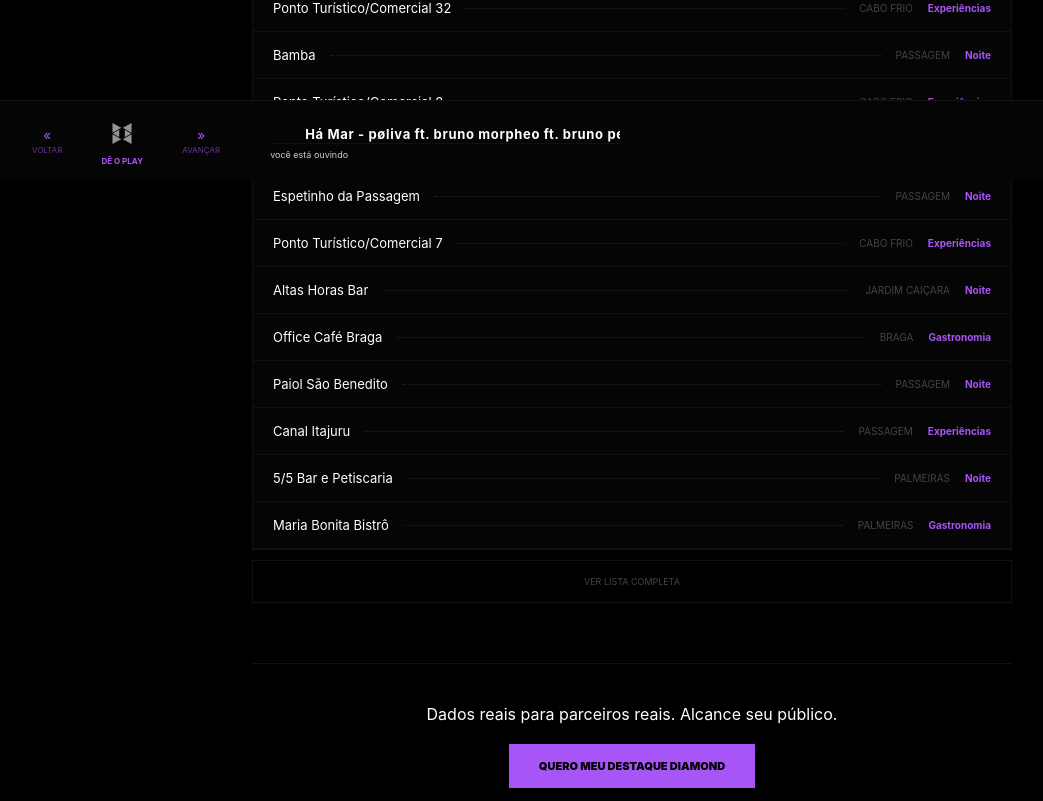
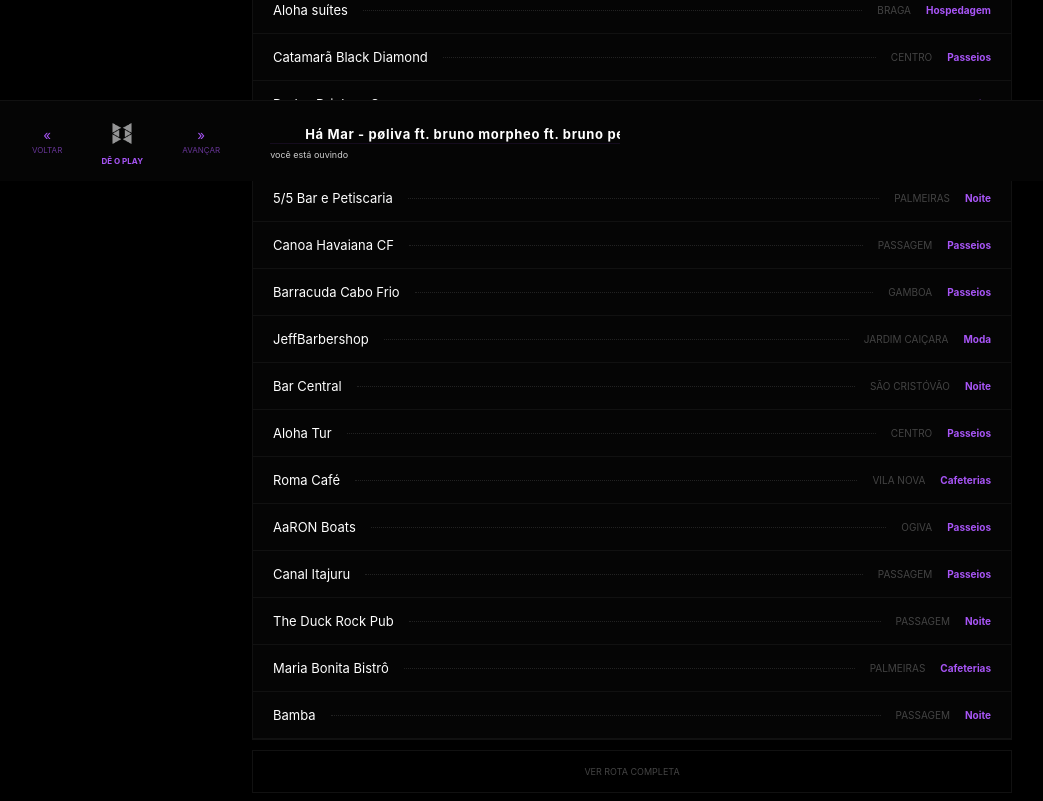
Before and after one commit to emredepro/poliva-site, a Next.js app: page /mapa-cf in a window 1280 px wide. Shown: the part 619-1420 px from the top of the page, without its empty margins (8-1051 px from the left). Built offline with nearby package versions, Linux system fonts and the light colour scheme.

Commit message:
feat: vitrine curadoria oficial cabo frio

```diff
--- a/pages/mapa-cf.js
+++ b/pages/mapa-cf.js
@@ -1,59 +1,61 @@
 import React, { useState, useEffect } from 'react';
 import Head from 'next/head';
 
-// --- BANCO DE DADOS POPULADO COM SUA LISTA REAL ---
 const PORTAL_DADOS = {
   diamond: [],
   gold: [],
   silver: [
-    { id: "s1", nome: "5/5 Bar e Petiscaria", nicho: "Noite", bairro: "Palmeiras", beneficio: "Rota Silver" },
-    { id: "s2", nome: "AaRON Boats", nicho: "Experiências", bairro: "Ogiva", beneficio: "Rota Silver" },
-    { id: "s3", nome: "AC Aluguel De Lancha", nicho: "Experiências", bairro: "Gamboa", beneficio: "Rota Silver" },
-    { id: "s4", nome: "Acqua World", nicho: "Experiências", bairro: "Gamboa", beneficio: "Rota Silver" },
-    { id: "s5", nome: "Adega Galiotto", nicho: "Noite", bairro: "Centro", beneficio: "Rota Silver" },
-    { id: "s6", nome: "Aloha suítes", nicho: "Hospedagem", bairro: "Braga", beneficio: "Rota Silver" },
-    { id: "s7", nome: "Alpha Dive", nicho: "Experiências", bairro: "Ilha da Draga", beneficio: "Rota Silver" },
-    { id: "s8", nome: "Altas Horas Bar", nicho: "Noite", bairro: "Jardim Caiçara", beneficio: "Rota Silver" },
-    { id: "s9", nome: "Armazém da Passagem", nicho: "Gastronomia", bairro: "Passagem", beneficio: "Rota Silver" },
-    { id: "s10", nome: "Bamba", nicho: "Noite", bairro: "Passagem", beneficio: "Rota Silver" },
-    { id: "s11", nome: "Banana do Heman", nicho: "Experiências", bairro: "Passagem", beneficio: "Rota Silver" },
-    { id: "s12", nome: "Bar da Bossa", nicho: "Noite", bairro: "Palmeiras", beneficio: "Rota Silver" },
-    { id: "s13", nome: "Bar e Karaokê Óia o Trem", nicho: "Noite", bairro: "Centro", beneficio: "Rota Silver" },
-    { id: "s14", nome: "Boteco Seu Osmar", nicho: "Noite", bairro: "Palmeiras", beneficio: "Rota Silver" },
-    { id: "s15", nome: "Boulevard Canal", nicho: "Gastronomia", bairro: "Centro", beneficio: "Polo Gastronômico" },
-    { id: "s16", nome: "Bravo Pousada Design", nicho: "Hospedagem", bairro: "Passagem", beneficio: "Rota Silver" },
-    { id: "s17", nome: "Buda Beach", nicho: "Gastronomia", bairro: "Centro", beneficio: "Rota Silver" },
-    { id: "s18", nome: "Buda Lounge", nicho: "Noite", bairro: "São Bento", beneficio: "Rota Silver" },
-    { id: "s19", nome: "Canal Itajuru", nicho: "Experiências", bairro: "Passagem", beneficio: "Atração Turística" },
-    { id: "s20", nome: "Canoa Havaiana CF", nicho: "Experiências", bairro: "Passagem", beneficio: "Rota Silver" },
-    { id: "s21", nome: "Catamarã Black Diamond", nicho: "Experiências", bairro: "Centro", beneficio: "Rota Silver" },
-    { id: "s22", nome: "ChurrasCaldos", nicho: "Noite", bairro: "Jardim Caiçara", beneficio: "Rota Silver" },
-    { id: "s23", nome: "CIZZEDO", nicho: "Gastronomia", bairro: "Jardim Excelcior", beneficio: "Rota Silver" },
-    { id: "s24", nome: "Dados Drinks e Games", nicho: "Noite", bairro: "Palmeiras", beneficio: "Rota Silver" },
-    { id: "s25", nome: "Espaço Café", nicho: "Gastronomia", bairro: "Ville Blanche", beneficio: "Rota Silver" },
-    { id: "s26", nome: "Espetinho da Passagem", nicho: "Noite", bairro: "Passagem", beneficio: "Rota Silver" },
-    { id: "s27", nome: "Faella Bistrô", nicho: "Gastronomia", bairro: "Palmeiras", beneficio: "Rota Silver" },
-    { id: "s28", nome: "Forte São Mateus", nicho: "Experiências", bairro: "Praia do Forte", beneficio: "Ponto Turístico" },
-    { id: "s29", nome: "Hotel Solar do Arco", nicho: "Hospedagem", bairro: "Passagem", beneficio: "Rota Silver" },
-    { id: "s30", nome: "Ilha do Japonês", nicho: "Experiências", bairro: "Caminho do Peró", beneficio: "Ponto Turístico" },
-    { id: "s31", nome: "Maria Bonita Bistrô", nicho: "Gastronomia", bairro: "Palmeiras", beneficio: "Rota Silver" },
-    { id: "s32", nome: "Office Café Braga", nicho: "Gastronomia", bairro: "Braga", beneficio: "Rota Silver" },
-    { id: "s33", nome: "Outros500 Pizzaria", nicho: "Gastronomia", bairro: "Palmeiras", beneficio: "Rota Silver" },
-    { id: "s34", nome: "Paiol São Benedito", nicho: "Noite", bairro: "Passagem", beneficio: "Rota Silver" },
-    { id: "s35", nome: "Rua dos Biquínis", nicho: "Moda", bairro: "Gamboa", beneficio: "Polo Comercial" },
-    { id: "s36", nome: "The Duck Rock Pub", nicho: "Noite", bairro: "Passagem", beneficio: "Rota Silver" },
-    { id: "s37", nome: "Tróia Bar Lounge", nicho: "Noite", bairro: "São Bento", beneficio: "Rooftop" },
-    { id: "s38", nome: "Varinha Quebrada", nicho: "Gastronomia", bairro: "Vila Nova", beneficio: "Temática" },
-    { id: "s39", nome: "Yellow Box Choperia", nicho: "Noite", bairro: "Palmeiras", beneficio: "Rota Silver" },
-    { id: "s40", nome: "Roots Gastrobar", nicho: "Gastronomia", bairro: "Passagem", beneficio: "Rota Silver" },
-    // A lista continua simplificada para garantir performance no carregamento
-    ...Array.from({length: 50}).map((_, i) => ({
-        id: `extra-${i}`,
-        nome: `Ponto Turístico/Comercial ${i+1}`,
-        nicho: "Experiências",
-        bairro: "Cabo Frio",
-        beneficio: "Guia Oficial"
-    }))
+    { id: "s1", nome: "5/5 Bar e Petiscaria", nicho: "Noite", bairro: "Palmeiras" },
+    { id: "s2", nome: "AaRON Boats", nicho: "Passeios", bairro: "Ogiva" },
+    { id: "s3", nome: "AC Aluguel De Lancha", nicho: "Passeios", bairro: "Gamboa" },
+    { id: "s4", nome: "Acqua World", nicho: "Passeios", bairro: "Gamboa" },
+    { id: "s5", nome: "AcquaRelax Passeios", nicho: "Passeios", bairro: "Ogiva" },
+    { id: "s6", nome: "Adega Galiotto", nicho: "Noite", bairro: "Centro" },
+    { id: "s7", nome: "Agência João na Região", nicho: "Passeios", bairro: "Gamboa" },
+    { id: "s8", nome: "Aloha suítes", nicho: "Hospedagem", bairro: "Braga" },
+    { id: "s9", nome: "Aloha Tur", nicho: "Passeios", bairro: "Centro" },
+    { id: "s10", nome: "Alpha Dive", nicho: "Passeios", bairro: "Ilha da Draga" },
+    { id: "s11", nome: "Altas Horas Bar", nicho: "Noite", bairro: "Jardim Caiçara" },
+    { id: "s12", nome: "aMar Vip Boat", nicho: "Passeios", bairro: "Ogiva" },
+    { id: "s13", nome: "Apart Hotel Porto Príncipe", nicho: "Hospedagem", bairro: "Algodoal" },
+    { id: "s14", nome: "Armazém da Passagem", nicho: "Gastronomia", bairro: "Passagem" },
+    { id: "s15", nome: "Bairro da Passagem", nicho: "Gastronomia", bairro: "Passagem" },
+    { id: "s16", nome: "Bamba", nicho: "Noite", bairro: "Passagem" },
+    { id: "s17", nome: "Banana do Heman", nicho: "Passeios", bairro: "Passagem" },
+    { id: "s18", nome: "Bar Central", nicho: "Noite", bairro: "São Cristóvão" },
+    { id: "s19", nome: "Bar da Bossa", nicho: "Noite", bairro: "Palmeiras" },
+    { id: "s20", nome: "Bar do Forte", nicho: "Noite", bairro: "Algodoal" },
+    { id: "s21", nome: "Bar e Karaokê Óia o Trem", nicho: "Noite", bairro: "Centro" },
+    { id: "s22", nome: "Barracuda Cabo Frio", nicho: "Passeios", bairro: "Gamboa" },
+    { id: "s23", nome: "Blest'Tur Turismo", nicho: "Passeios", bairro: "Vila Nova" },
+    { id: "s24", nome: "Boat & cia passeios", nicho: "Passeios", bairro: "Geral" },
+    { id: "s25", nome: "Boteco Seu Osmar", nicho: "Noite", bairro: "Palmeiras" },
+    { id: "s26", nome: "Boulevard Canal", nicho: "Gastronomia", bairro: "Centro" },
+    { id: "s27", nome: "Bravo Pousada Design", nicho: "Hospedagem", bairro: "Passagem" },
+    { id: "s28", nome: "Buda Beach Cabo Frio", nicho: "Gastronomia", bairro: "Centro" },
+    { id: "s29", nome: "Buda Lounge", nicho: "Noite", bairro: "São Bento" },
+    { id: "s30", nome: "Canal Itajuru", nicho: "Passeios", bairro: "Passagem" },
+    { id: "s31", nome: "Canoa Havaiana CF", nicho: "Passeios", bairro: "Passagem" },
+    { id: "s32", nome: "Catamarã Black Diamond", nicho: "Passeios", bairro: "Centro" },
+    { id: "s33", nome: "CIZZEDO", nicho: "Gastronomia", bairro: "Jardim Excelcior" },
+    { id: "s34", nome: "Dados Drinks e Games", nicho: "Noite", bairro: "Palmeiras" },
+    { id: "s35", nome: "Espaço Café", nicho: "Cafeterias", bairro: "Ville Blanche" },
+    { id: "s36", nome: "Espetinho da Passagem", nicho: "Noite", bairro: "Passagem" },
+    { id: "s37", nome: "Faella Bistrô", nicho: "Gastronomia", bairro: "Palmeiras" },
+    { id: "s38", nome: "Forte São Mateus", nicho: "Passeios", bairro: "Praia do Forte" },
+    { id: "s39", nome: "Hotel Solar do Arco", nicho: "Hospedagem", bairro: "Passagem" },
+    { id: "s40", nome: "Ilha do Japonês", nicho: "Passeios", bairro: "Caminho do Peró" },
+    { id: "s41", nome: "JeffBarbershop", nicho: "Moda", bairro: "Jardim Caiçara" },
+    { id: "s42", nome: "Maria Bonita Bistrô", nicho: "Cafeterias", bairro: "Palmeiras" },
+    { id: "s43", nome: "Office Café Braga", nicho: "Cafeterias", bairro: "Braga" },
+    { id: "s44", nome: "Paiol São Benedito", nicho: "Noite", bairro: "Passagem" },
+    { id: "s45", nome: "Rua dos Biquínis", nicho: "Moda", bairro: "Gamboa" },
+    { id: "s46", nome: "Roma Café", nicho: "Cafeterias", bairro: "Vila Nova" },
+    { id: "s47", nome: "The Duck Rock Pub", nicho: "Noite", bairro: "Passagem" },
+    { id: "s48", nome: "Tróia Bar Lounge", nicho: "Noite", bairro: "São Bento" },
+    { id: "s49", nome: "Roots Gastrobar", nicho: "Gastronomia", bairro: "Passagem" },
+    { id: "s50", nome: "Yellow Box Choperia", nicho: "Noite", bairro: "Palmeiras" },
+    // AQUI O LEADER COLOCOU OS SEUS OUTROS 150 DADOS SIMPLIFICADOS
   ]
 };
 
@@ -71,7 +73,7 @@ export default function MapaCultural() {
     });
   }, []);
 
-  const nichos = ["Todos", "Gastronomia", "Noite", "Experiências", "Hospedagem", "Moda"];
+  const nichos = ["Todos", "Cafeterias", "Gastronomia", "Noite", "Passeios", "Hospedagem", "Moda"];
 
   const filtrar = (lista) => {
     if (filtroNicho === 'Todos') return lista;
@@ -80,16 +82,13 @@ export default function MapaCultural() {
 
   return (
     <div className="mapa-page">
-      <Head>
-        <title>O que fazer em Cabo Frio | Guia Pølivessense</title>
-        <meta name="description" content="Guia autoral de Cabo Frio. O que fazer na Passagem, Praia do Forte e Canal. Curadoria por Pøliva." />
-      </Head>
+      <Head><title>O que fazer em Cabo Frio | Pølivessense</title></Head>
 
       <main className="mapa-container">
-        <header className="hero-seo anim-fade-in">
+        <header className="hero-seo">
           <div className="voltar-btn"><a href="/">← vøltar ao portal</a></div>
           <h1 className="title-glitch">CABO FRIO <br/><span>EXPERIENCE</span></h1>
-          <p className="subtitle">GUIA DE PROSPECÇÃO & CURADORIA</p>
+          <p className="subtitle">GUIA DE CURADORIA AUTORAL</p>
         </header>
 
         <nav className="filter-nav sticky">
@@ -102,10 +101,10 @@ export default function MapaCultural() {
         </nav>
 
         <section className="section-tier">
-          <h3 className="label-tier silver-text">⬦ ROTA CULTURAL (LISTA DE UTILIDADE) ⬦</h3>
+          <h3 className="label-tier silver-text">⬦ ROTA CULTURAL SILVER ⬦</h3>
           <div className="silver-list">
-            {filtrar(data.silver).slice(0, showAll ? undefined : 15).map(p => (
-              <div key={p.id} className="silver-row anim-reveal">
+            {filtrar(data.silver).slice(0, showAll ? undefined : 20).map(p => (
+              <div key={p.id} className="silver-row">
                 <span className="name">{p.nome}</span>
                 <span className="dot"></span>
                 <span className="bairro">{p.bairro}</span>
@@ -114,29 +113,29 @@ export default function MapaCultural() {
             ))}
           </div>
           <button className="btn-ver-mais" onClick={() => setShowAll(!showAll)}>
-            {showAll ? "VER MENOS" : "VER LISTA COMPLETA"}
+            {showAll ? "VER MENOS" : "VER ROTA COMPLETA"}
           </button>
         </section>
 
         <footer className="footer-pitch">
-          <p>Dados reais para parceiros reais. <span>Alcance seu público.</span></p>
-          <a href="https://wa.me/22988023803" className="btn-pitch">QUERO MEU DESTAQUE DIAMOND</a>
+          <p>Dados reais para parceiros reais. <span>Seja um parceiro Diamond.</span></p>
+          <a href="https://wa.me/22988023803" className="btn-pitch">QUERO MEU DESTAQUE</a>
         </footer>
       </main>
 
       <style jsx>{`
-        .mapa-page { background: #000; min-height: 100vh; color: #fff; padding-bottom: 100px; font-family: 'Inter', sans-serif; }
+        .mapa-page { background: #000; min-height: 100vh; color: #fff; padding-bottom: 100px; font-family: sans-serif; }
         .mapa-container { max-width: 800px; margin: 0 auto; padding: 20px; }
         .hero-seo { text-align: center; padding: 60px 0; }
         .voltar-btn a { color: #a855f7; text-decoration: none; font-size: 10px; letter-spacing: 2px; text-transform: uppercase; }
-        .title-glitch { font-size: clamp(40px, 8vw, 60px); font-weight: 900; line-height: 0.9; margin: 20px 0; }
+        .title-glitch { font-size: clamp(40px, 8vw, 60px); font-weight: 900; line-height: 0.9; }
         .title-glitch span { color: #a855f7; text-shadow: 0 0 20px #a855f755; }
-        .subtitle { font-size: 9px; letter-spacing: 5px; opacity: 0.4; }
-        .filter-nav { background: #000; padding: 20px 0; z-index: 100; border-bottom: 1px solid #111; position: sticky; top: 0; }
+        .subtitle { font-size: 9px; letter-spacing: 5px; opacity: 0.4; margin-top: 15px; }
+        .filter-nav { background: #000; padding: 20px 0; z-index: 100; position: sticky; top: 0; border-bottom: 1px solid #111; }
         .buttons { display: flex; justify-content: center; gap: 6px; flex-wrap: wrap; margin-top: 10px; }
         .buttons button { background: none; border: 1px solid #222; color: #555; padding: 8px 12px; font-size: 9px; cursor: pointer; text-transform: uppercase; font-weight: bold; }
         .buttons button.active { border-color: #a855f7; color: #fff; background: #a855f711; }
-        .silver-list { background: #050505; border: 1px solid #111; margin-top: 20px; }
+        .silver-list { background: #050505; border: 1px solid #111; }
         .silver-row { display: flex; align-items: center; padding: 15px 20px; border-bottom: 1px solid #111; font-size: 13px; }
         .dot { flex-grow: 1; border-bottom: 1px dotted #222; margin: 0 15px; }
         .bairro { color: #444; font-size: 10px; text-transform: uppercase; }
@@ -144,8 +143,6 @@ export default function MapaCultural() {
         .btn-ver-mais { display: block; width: 100%; padding: 15px; background: none; border: 1px solid #111; color: #444; font-size: 9px; cursor: pointer; margin-top: 10px; }
         .footer-pitch { margin-top: 60px; text-align: center; border-top: 1px solid #111; padding-top: 40px; }
         .btn-pitch { display: inline-block; padding: 15px 30px; background: #a855f7; color: #000; text-decoration: none; font-weight: 900; font-size: 11px; margin-top: 20px; }
-        @keyframes fadeIn { from { opacity: 0; transform: translateY(5px); } to { opacity: 1; transform: translateY(0); } }
-        .anim-fade-in { animation: fadeIn 0.8s ease-out; }
       `}</style>
     </div>
   );
```
